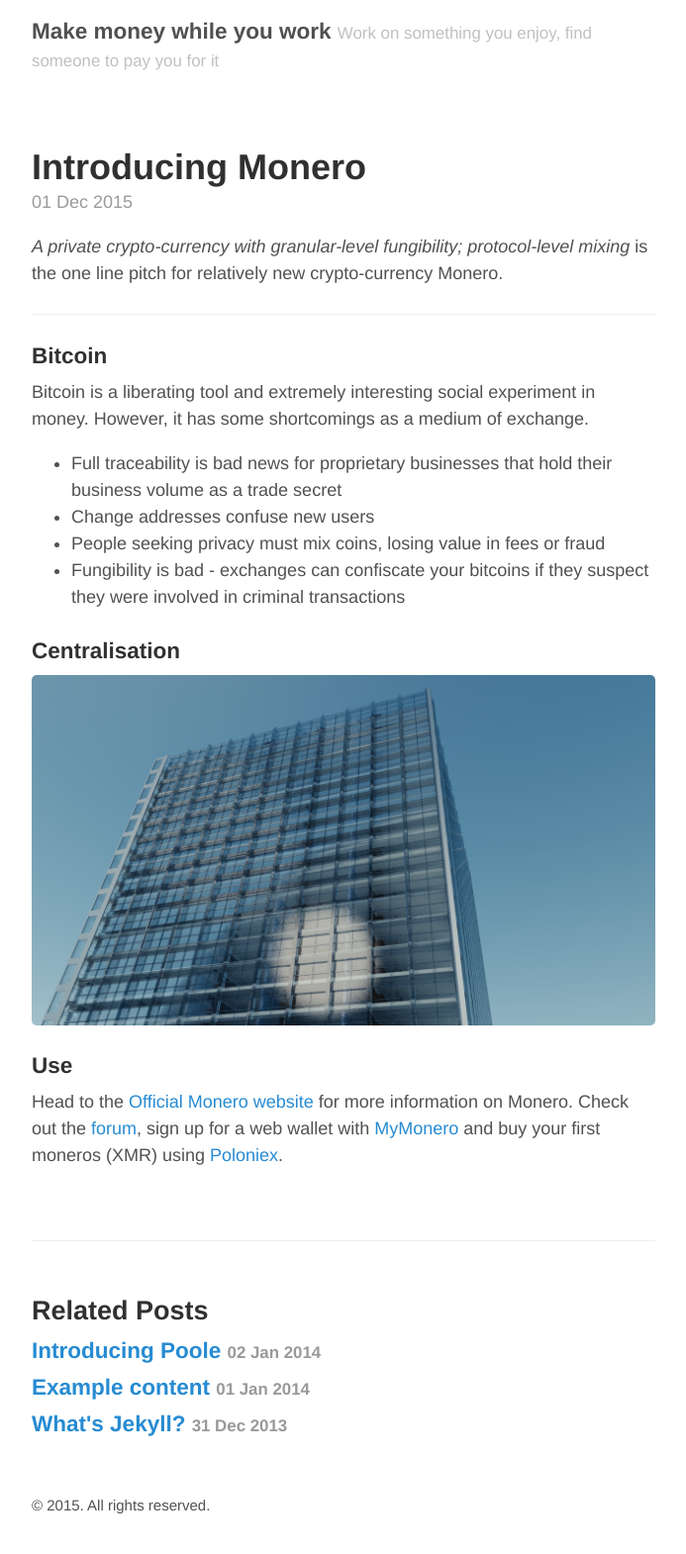
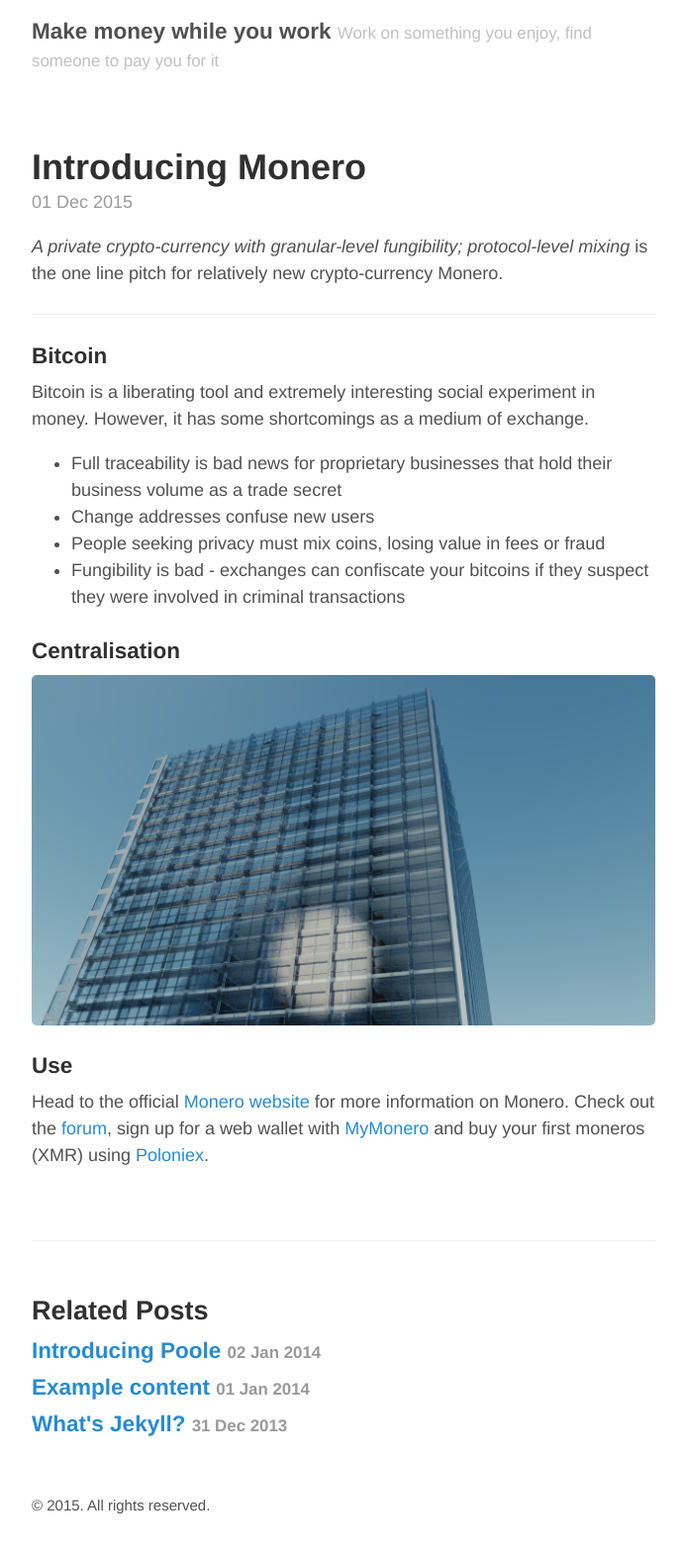
Before and after one commit to songproducer/nefarious-capsicum, a Jekyll site: the page built from _posts/2015-12-01-introducing-monero.md, in a window 1280 px wide. Shown: the whole page at 99% size, without its empty margins (293-986 px from the left). Built offline with Jekyll 4.4.1, drawn with Linux system fonts in a browser that asks for light colours.

Commit message:
nothing major

```diff
--- a/_posts/2015-12-01-introducing-monero.md
+++ b/_posts/2015-12-01-introducing-monero.md
@@ -22,4 +22,4 @@
 
 ### Use
 
-Head to the <a href="https://getmonero.net/">Official Monero website</a> for more information on Monero. Check out the <a href="https://forum.getmonero.org/">forum</a>, sign up for a web wallet with <a href="https://mymonero.com/">MyMonero</a> and buy your first moneros (XMR) using <a href="https://poloniex.com/exchange#btc_xmr">Poloniex</a>.
+Head to the official <a href="https://getmonero.net/">Monero website</a> for more information on Monero. Check out the <a href="https://forum.getmonero.org/">forum</a>, sign up for a web wallet with <a href="https://mymonero.com/">MyMonero</a> and buy your first moneros (XMR) using <a href="https://poloniex.com/exchange#btc_xmr">Poloniex</a>.
```
